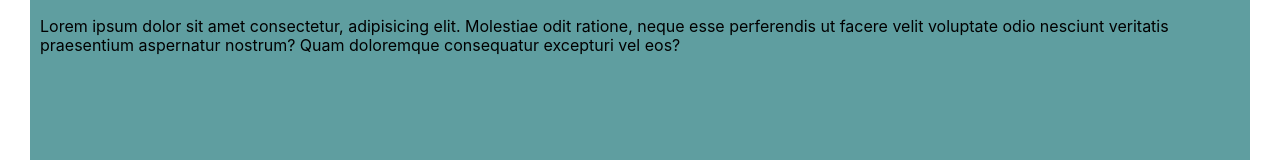
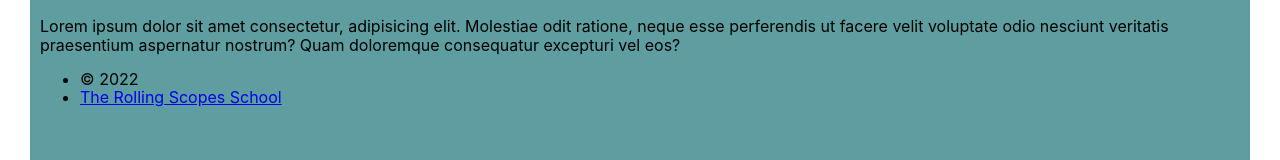
Before and after one commit to sharovskiye/project-management-app, a React (Create React App) app: page / in a window 1280 px wide. Shown: the part 551-711 px from the top of the page. Built offline with nearby package versions, Linux system fonts and the light colour scheme.

Commit message:
PMA-3 feat(WelcomePage): add Footer component

```diff
--- /dev/null
+++ b/src/components/pages/Footer/index.tsx
@@ -0,0 +1,12 @@
+export const Footer = () => {
+  return (
+    <ul>
+      <li>© 2022</li>
+      <li>
+        <a href="https://rs.school/react/" target="_blank" rel="noopener noreferrer">
+          The Rolling Scopes School
+        </a>
+      </li>
+    </ul>
+  );
+};
--- a/src/components/pages/WelcomePage/index.tsx
+++ b/src/components/pages/WelcomePage/index.tsx
@@ -1,3 +1,4 @@
+import { Footer } from '../Footer';
 import { AboutCourse } from './AboutCourse';
 import { AboutProject } from './AboutProject';
 import { AboutTeam } from './AboutTeam';
@@ -23,7 +24,7 @@
         <AboutTeam />
         <AboutCourse />
       </main>
-      <footer></footer>
+      <Footer />
     </div>
   );
 };
```
